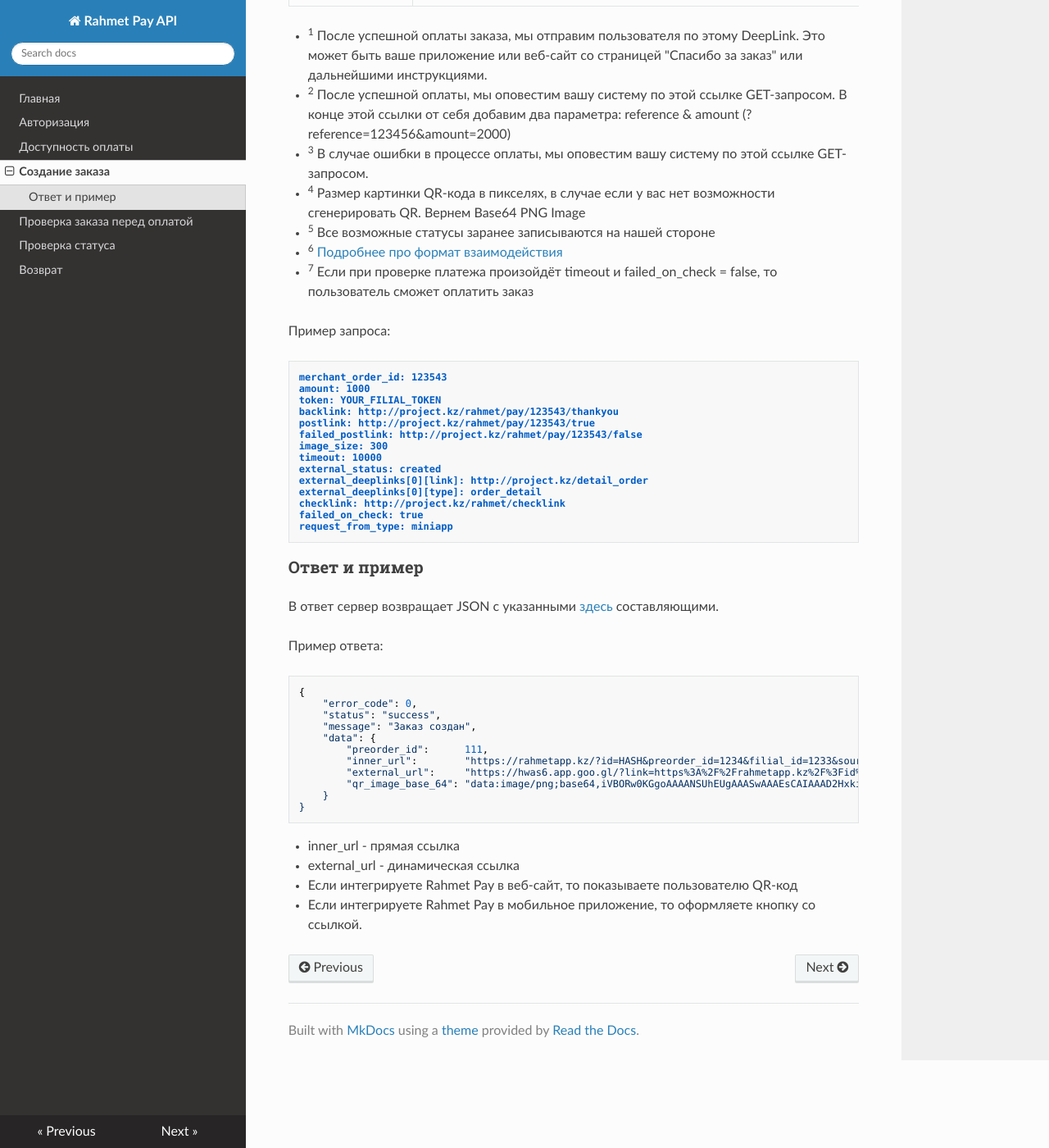
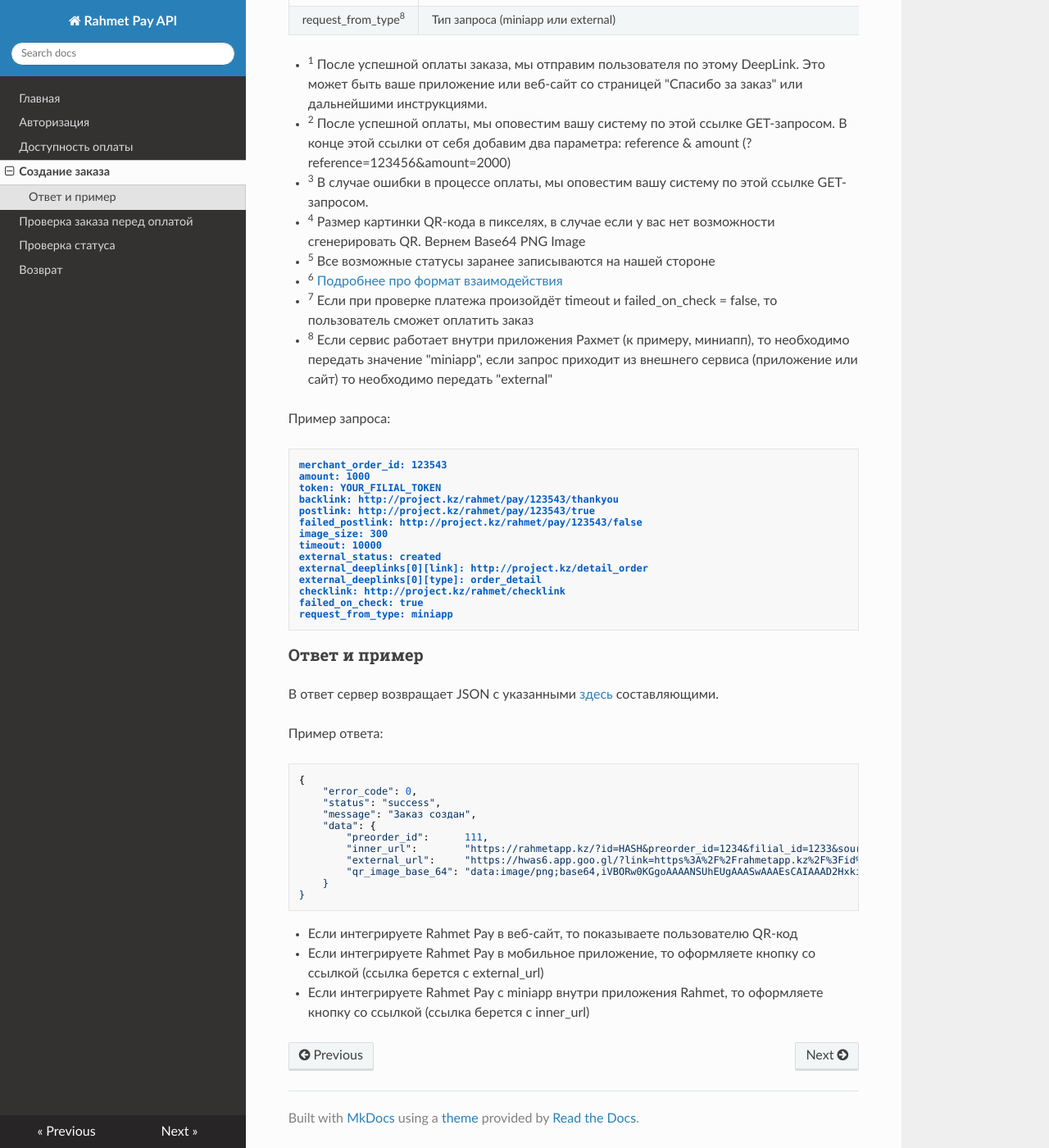
Before and after one commit to rahmetapp/docs, an MkDocs documentation site: the page built from docs/order.md, in a window 1280 px wide and 1400 px high, scrolled down 748 px. Shown: the whole window at 82% size. Built offline with MkDocs 1.6.1, drawn with Linux system fonts in a browser that asks for light colours; nearby versions of some CDN libraries; old or Windows-style settings are respelled for this version of MkDocs.

Commit message:
order method update

````diff
--- a/docs/order.md
+++ b/docs/order.md
@@ -20,7 +20,7 @@ external_status<sup>5</sup> | Статус заказа в вашей систе
 external_deeplinks | Массив ссылок на которые будут переходить пользователи из списка транзакций | Необязательное
 checklink<sup>6</sup> | URL для проверки актуальности заказа перед оплатой | Необязательное
 failed_on_check<sup>7</sup> | Действие при недоступность сервиса по checklink | Необязательное
-
+request_from_type<sup>8</sup> | Тип запроса (miniapp или external) | Необязательное
 
 - <sup>1</sup> После успешной оплаты заказа, мы отправим пользователя по этому DeepLink. Это может быть ваше приложение или веб-сайт со страницей "Спасибо за заказ" или дальнейшими инструкциями.
 - <sup>2</sup> После успешной оплаты, мы оповестим вашу систему по этой ссылке GET-запросом. В конце этой ссылки от себя добавим два параметра: reference & amount (?reference=123456&amount=2000)
@@ -29,7 +29,7 @@ failed_on_check<sup>7</sup> | Действие при недоступность
 - <sup>5</sup> Все возможные статусы заранее записываются на нашей стороне
 - <sup>6</sup> [Подробнее про формат взаимодействия](/check_before_pay)
 - <sup>7</sup> Если при проверке платежа произойдёт timeout и failed_on_check = false, то пользователь сможет оплатить заказ
-
+- <sup>8</sup> Если сервис работает внутри приложения Рахмет (к примеру, миниапп), то необходимо передать значение "miniapp", если запрос приходит из внешнего сервиса (приложение или сайт) то необходимо передать "external"
 
 Пример запроса:
 ```
@@ -67,7 +67,6 @@ request_from_type: miniapp
     }
 }
 ```
-- inner_url - прямая ссылка
-- external_url - динамическая ссылка
 - Если интегрируете Rahmet Pay в веб-сайт, то показываете пользователю QR-код
-- Если интегрируете Rahmet Pay в мобильное приложение, то оформляете кнопку со ссылкой.
+- Если интегрируете Rahmet Pay в мобильное приложение, то оформляете кнопку со ссылкой (ссылка берется с external_url)
+- Если интегрируете Rahmet Pay с miniapp внутри приложения Rahmet, то оформляете кнопку со ссылкой (ссылка берется с inner_url)
````
